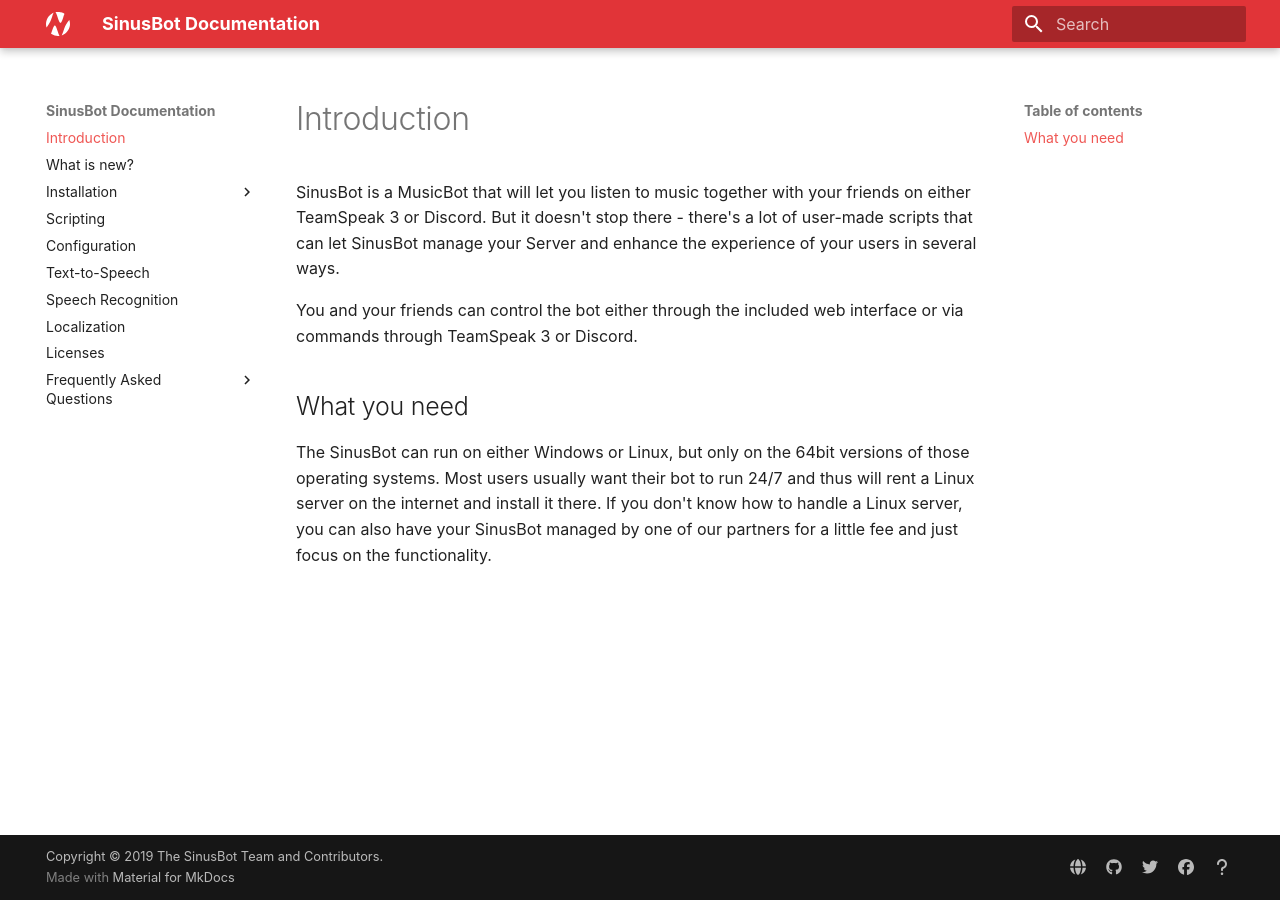
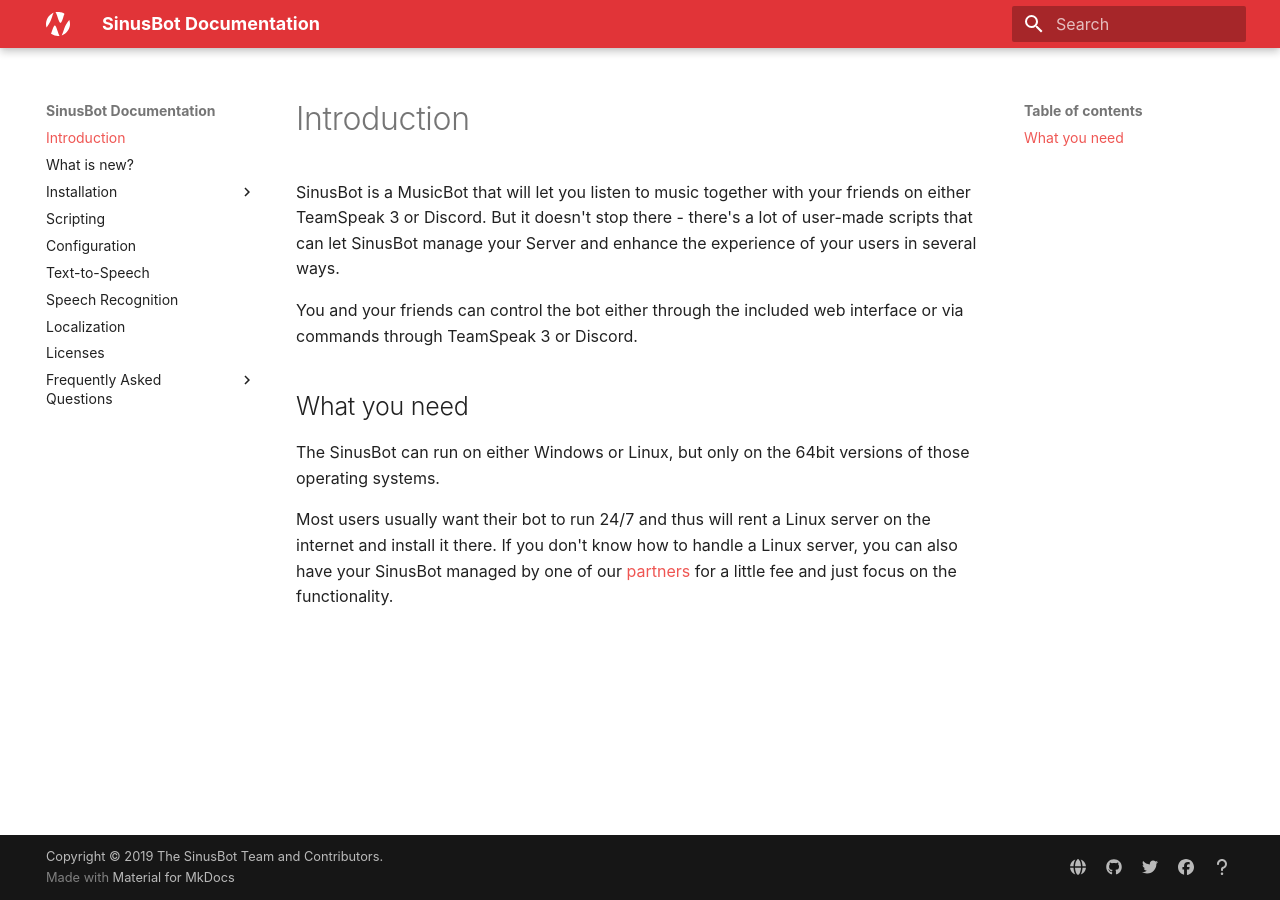
Before and after one commit to SinusBot/docs, an MkDocs documentation site: the page built from docs/index.md, in a window 1280 px wide. Built offline with MkDocs 1.6.1 and Material for MkDocs 9.7.7, drawn with Linux system fonts in a browser that asks for light colours; part of the change alters nothing that is shown.

```diff
--- a/docs/index.md
+++ b/docs/index.md
@@ -6,4 +6,6 @@ You and your friends can control the bot either through the included web interfa
 
 ## What you need
 
-The SinusBot can run on either Windows or Linux, but only on the 64bit versions of those operating systems. Most users usually want their bot to run 24/7 and thus will rent a Linux server on the internet and install it there. If you don't know how to handle a Linux server, you can also have your SinusBot managed by one of our partners for a little fee and just focus on the functionality.
+The SinusBot can run on either Windows or Linux, but only on the 64bit versions of those operating systems.
+
+Most users usually want their bot to run 24/7 and thus will rent a Linux server on the internet and install it there. If you don't know how to handle a Linux server, you can also have your SinusBot managed by one of our [partners](https://www.sinusbot.com/#partners) for a little fee and just focus on the functionality.
```
